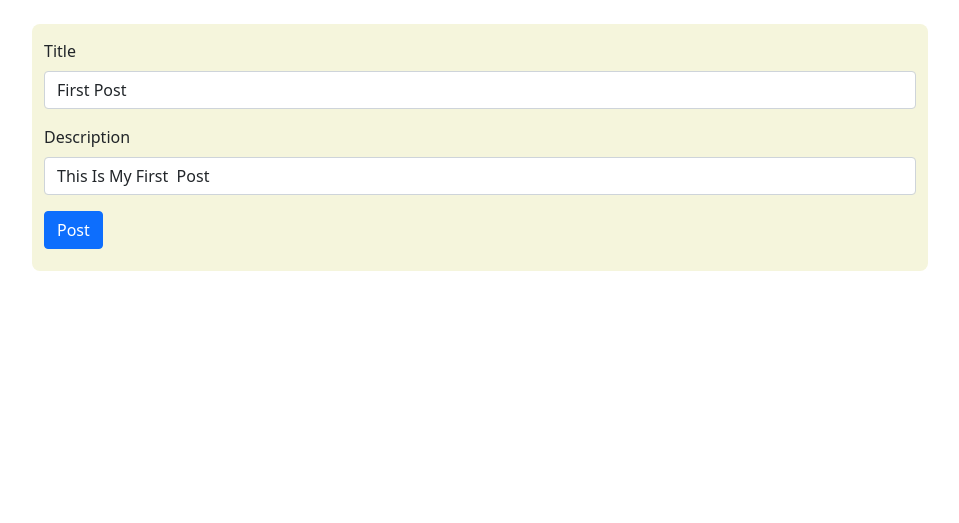
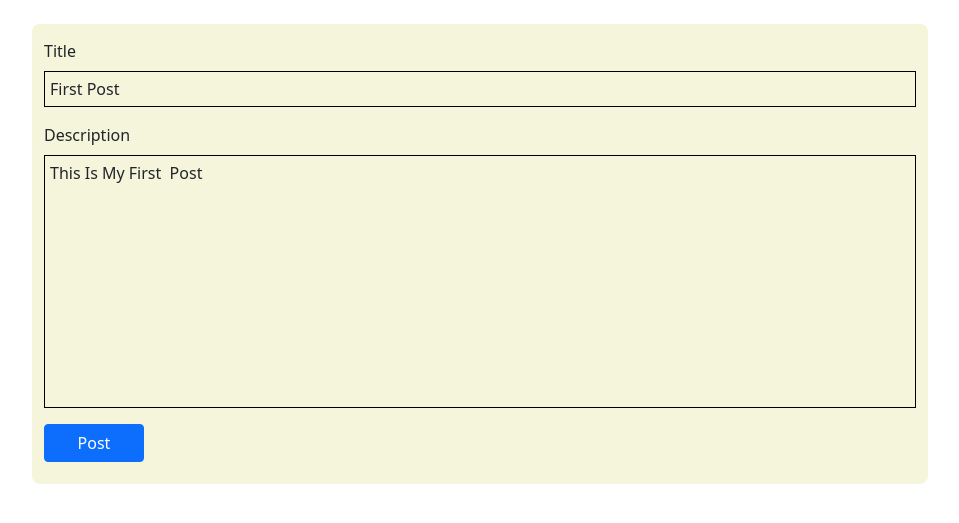
Before and after one commit to pushkar707/flask-blog, a Flask app: page /1/update in a window 1280 px wide. Shown: the part 85-608 px from the top of the page, without its empty margins (160-1119 px from the left). Run offline with Flask 2, Linux system fonts and the light colour scheme; a user stored in the database is signed in; data comes from the database, SQL or seed files in the repository.

Commit message:
redesigned create-post

```diff
--- a/myProject/blog_posts/forms.py
+++ b/myProject/blog_posts/forms.py
@@ -1,9 +1,9 @@
 from flask_wtf import FlaskForm
-from wtforms import StringField, SubmitField , ValidationError
+from wtforms import StringField, SubmitField , TextAreaField
 from wtforms.validators import DataRequired
 
 class BlogPostForm(FlaskForm):
 
     title = StringField('Title',validators=[DataRequired()])
-    text = StringField('Description',validators=[DataRequired()])
+    text = TextAreaField('Description',validators=[DataRequired()])
     submit = SubmitField('Post')
--- a/myProject/templates/create_post.html
+++ b/myProject/templates/create_post.html
@@ -1,17 +1,57 @@
 {% extends "base.html" %}
 {% block content %}
+<style>
+.write-post{
+    display: block;
+    width: 100%;
+    padding-left: 1px;
+    font-size: 1rem;
+    font-weight: 400;
+    line-height: 1.5;
+    color: #212529;
+    padding: 5px;
+    background: none;
+    border: 1px solid black;
+}
+
+.write-post:focus{
+    padding: 5px;
+    background: none;
+    border: 1px solid black;
+}
+.text-area{
+    resize: none;
+    border: 1px solid black;
+}
+</style>
 <div class="container my-4">
 <form method="POST">
     {{form.hidden_tag()}}
     <div class="mb-3">
         {{form.title.label(class='form-label')}}
-        {{form.title(class='form-control')}}
+        {{form.title(class='write-post')}}
     </div>
     <div class="mb-3">
         {{form.text.label(class='form-label')}}
-        {{form.text(class='form-control')}}
+        {{form.text(class='write-post text-area',style="height:253px")}}
     </div>
-    {{form.submit(class='btn btn-primary')}}
+    {{form.submit(class='btn btn-primary',style="width:100px;")}}
 </form>
 </div>
+
+<script>
+    const textarea = document.querySelector('.text-area');
+    document.addEventListener('keydown',(e)=>{
+        const lines = textarea.value.split(/\r\n|\r|\n/).length;
+        if(lines>=10 && lines<20){
+            if(e.keyCode === 13){
+                textarea.style.height = `${24.3*(lines+1)+10}px`;
+            }
+            else if(e.keyCode === 8 || e.keyCode === 46 && lines>0){
+                textarea.style.height = `${24.3*(lines)+10}px`;
+            }
+        }
+    })
+
+</script>
 {% endblock %}
```
